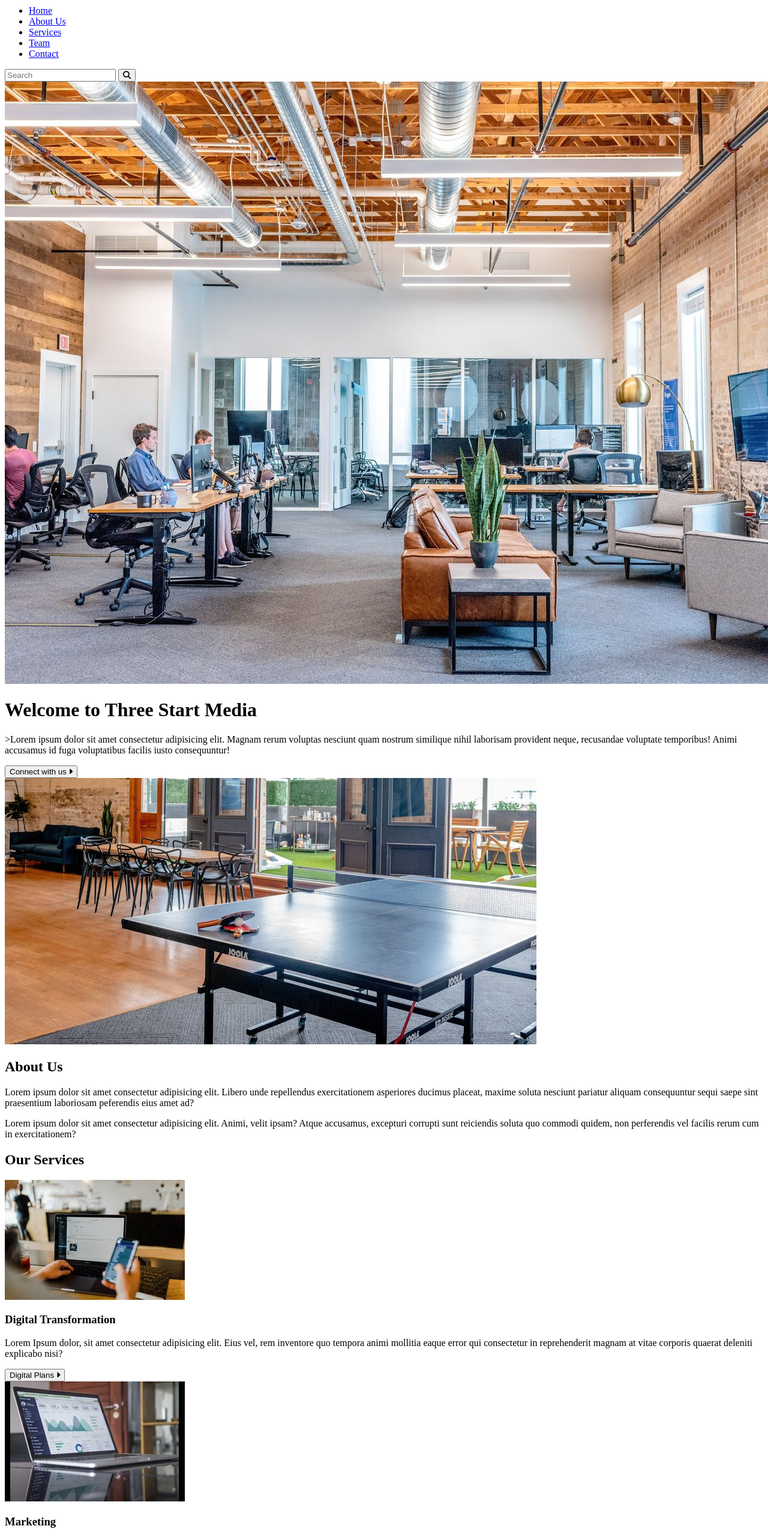
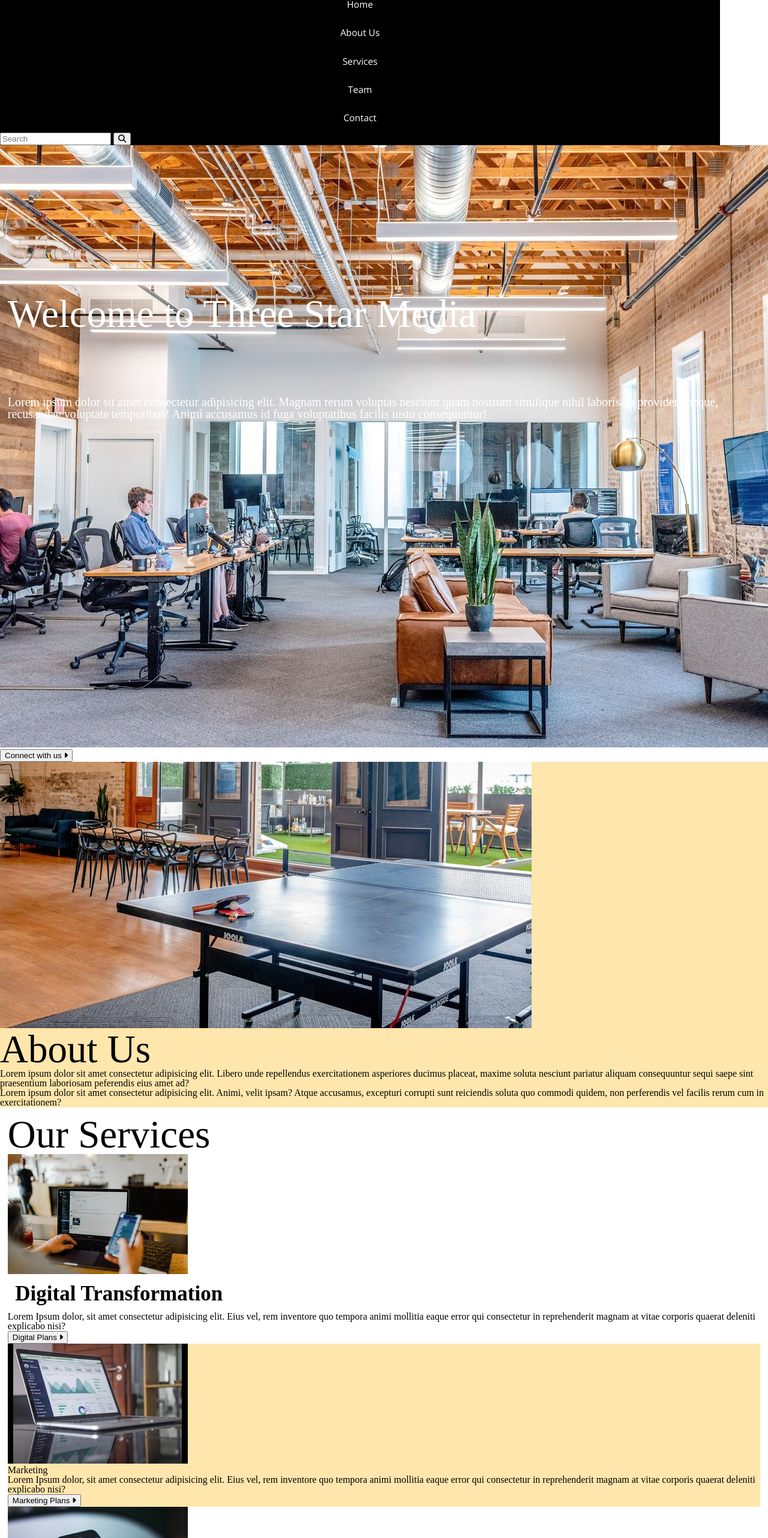
Before and after one commit to oyen0002/oyen0002.github.io, a plain HTML site: page final-project/index.html in a window 1280 px wide. Shown: the part 116-2680 px from the top of the page at 60% size. Drawn offline with nearby package versions, Linux system fonts and the light colour scheme.

Commit message:
final project

```diff
--- a/final-project/css/main.css
+++ b/final-project/css/main.css
@@ -0,0 +1,130 @@
+/* http://meyerweb.com/eric/tools/css/reset/
+   v2.0 | 20110126
+   License: none (public domain)
+*/
+
+html, body, div, span, applet, object, iframe,
+h1, h2, h3, h4, h5, h6, p, blockquote, pre,
+a, abbr, acronym, address, big, cite, code,
+del, dfn, em, img, ins, kbd, q, s, samp,
+small, strike, strong, sub, sup, tt, var,
+b, u, i, center,
+dl, dt, dd, ol, ul, li,
+fieldset, form, label, legend,
+table, caption, tbody, tfoot, thead, tr, th, td,
+article, aside, canvas, details, embed,
+figure, figcaption, footer, header, hgroup,
+menu, nav, output, ruby, section, summary,
+time, mark, audio, video {
+	margin: 0;
+	padding: 0;
+	border: 0;
+	font-size: 100%;
+	font: inherit;
+	vertical-align: baseline;
+}
+/* HTML5 display-role reset for older browsers */
+article, aside, details, figcaption, figure,
+footer, header, hgroup, menu, nav, section {
+	display: block;
+}
+body {
+	line-height: 1;
+}
+ol, ul {
+	list-style: none;
+}
+blockquote, q {
+	quotes: none;
+}
+blockquote:before, blockquote:after,
+q:before, q:after {
+	content: '';
+	content: none;
+}
+table {
+	border-collapse: collapse;
+	border-spacing: 0;
+}
+/*********************** Custom Css ***************************************/
+
+@media screen and (min-width: 760px){
+	.container {
+		max-width: 1200px;
+
+	}
+
+nav {background-color: rgb(0, 0, 0);
+    font-size: 0.96rem;
+    font-family: 'Open Sans', sans-serif;
+    font-weight: 100;
+    font-style: normal;
+}
+
+nav ul li a {
+    color: white;
+    text-decoration: none;
+    padding: 1rem;
+    display: block;
+    text-align: center;
+}
+
+
+
+h1 {
+    position: absolute;
+    bottom: 16%;
+    left: 1%;
+    color: white;
+    font-size: 65px;
+}
+
+.P1 {
+	position: absolute;
+    bottom: -2%;
+    left: 1%;
+    color: white;
+    font-size: 20px;
+}
+
+
+.section_about_us{
+	background-color: #FFE6AC;
+}
+#about_us{
+	font-size: 65px;
+}
+
+#services{
+	font-size: 65px;
+}
+
+
+
+
+#dt{
+	font-weight: bold;
+	font-size: 35px;
+	padding: 1%;
+}
+
+.outer_div_marketing  {
+	background-color: #FFE6AC;
+
+}
+
+.section_our_services{
+	padding: 1%;
+}
+
+
+
+
+
+
+
+
+
+
+
+}
--- a/final-project/index.html
+++ b/final-project/index.html
@@ -7,6 +7,8 @@
     <title>Three Star Media &#45; Home</title>
     <script src="https://kit.fontawesome.com/32a505c081.js" crossorigin="anonymous"></script>
     <link rel="stylesheet" href="./css/main.css">
+    <link rel="preconnect" href="https://fonts.gstatic.com">
+<link href="https://fonts.googleapis.com/css2?family=Open+Sans:wght@300;400&display=swap" rel="stylesheet">
 </head>
 <!-- ***beginning of content*** -->
 
@@ -38,9 +40,12 @@
             <div class="div_main_banner">
                 <img src="./images/main-banner.jpg" alt="people working in an open office" class="image_main_banner">
                 <div class="div_welcome">
-                    <h1>Welcome to Three Start Media</h1>
-                    <p>
-                         >Lorem ipsum dolor sit amet consectetur adipisicing elit. Magnam rerum voluptas
+
+
+                     </div>
+                    <h1>Welcome to Three Star Media</h1>
+                    <p class= "P1">
+                         Lorem ipsum dolor sit amet consectetur adipisicing elit. Magnam rerum voluptas
                             nesciunt
                             quam nostrum similique nihil laborisam provident neque, recusandae voluptate temporibus!
                             Animi accusamus id fuga voluptatibus facilis iusto consequuntur!
@@ -53,7 +58,7 @@
         <main>
             <!-- ***section About Us*** -->
             <section class="section_about_us">
-                <div class="outer_div_about_us">
+                <div class="">
                     <div class="div_image_about_us">
                         <img src="images/about-us.jpg" alt="ping pong table in an inner space">
                     </div>
@@ -82,13 +87,13 @@
             <!-- ***section Our Services***  -->
             <section class="section_our_services">
                 <div class="div_our_services">
-                    <h2 id="services">Our Services</h2>
+                    <h3 id="services">Our Services</h3>
                     <div class="outer_div_digital_transformation">
                         <div class="div_image_digital_transformation">
                             <img src="images/digital.jpg" alt="Person using cell phone and laptop">
                         </div>
                         <div class="inner_div_digital_transformation">
-                            <h3>Digital Transformation</h3>
+                            <h3 id= "dt">Digital Transformation</h3>
                             <p>
                                 <span lang="zxx">Lorem Ipsum dolor, sit amet consectetur adipisicing elit. Eius vel, rem
                                     inventore
@@ -105,7 +110,7 @@
                             <img src="images/marketing.jpg" alt="Laptot displaying graphics">
                         </div>
                         <div class="inner_div_marketing">
-                            <h3>Marketing</h3>
+                            <h4>Marketing</h4>
                             <p>
                                 <span lang="zxx">Lorem Ipsum dolor, sit amet consectetur adipisicing elit. Eius vel, rem
                                     inventore
@@ -122,7 +127,7 @@
                             <img src="images/video.jpg" alt="Mobile device displaying video">
                         </div>
                         <div class="inner_div_video_production">
-                            <h3>Video Production</h3>
+                            <h5>Video Production</h5>
                             <p>
                                 <span lang="zxx">Lorem Ipsum dolor, sit amet consectetur adipisicing elit. Eius vel, rem
                                     inventore
@@ -139,7 +144,7 @@
                             <img src="images/web.jpg" alt="Mobile device showing up web site">
                         </div>
                         <div class="inner_div_web_development">
-                            <h3>Web Development</h3>
+                            <h6>Web Development</h6>
                             <p>
                                 <span lang="zxx">Lorem Ipsum dolor, sit amet consectetur adipisicing elit. Eius vel, rem
                                     inventore
@@ -156,7 +161,7 @@
                             <img src="images/print.jpg" alt="Newspaper vending machines">
                         </div>
                         <div class="inner_div_print">
-                            <h3>Print</h3>
+                            <h7>Print</h7>
                             <p>
                                 <span lang="zxx">Lorem Ipsum dolor, sit amet consectetur adipisicing elit. Eius vel, rem
                                     inventore
@@ -173,7 +178,7 @@
             <!-- ***section Our Vision*** -->
             <section class="section_our_vision">
                 <div class="div_our_vision">
-                    <h2>Our Vision</h2>
+                    <h8>Our Vision</h8>
                     <p>
                         <span lang="zxx">Lorem ipsum dolor sit, amet consectetur adipisicing elit. Ex voluptatem
                             deleniti iure, sit,
```
